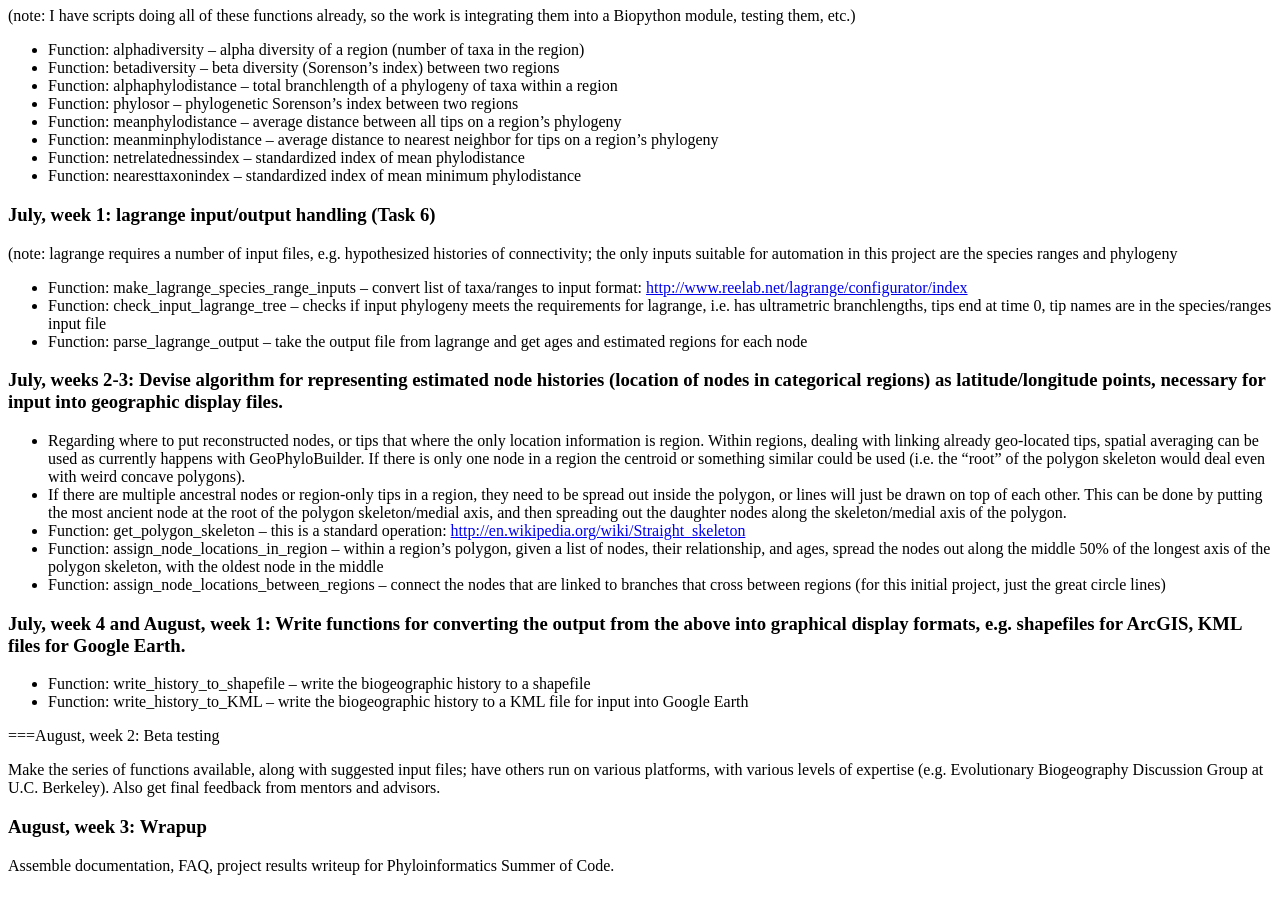
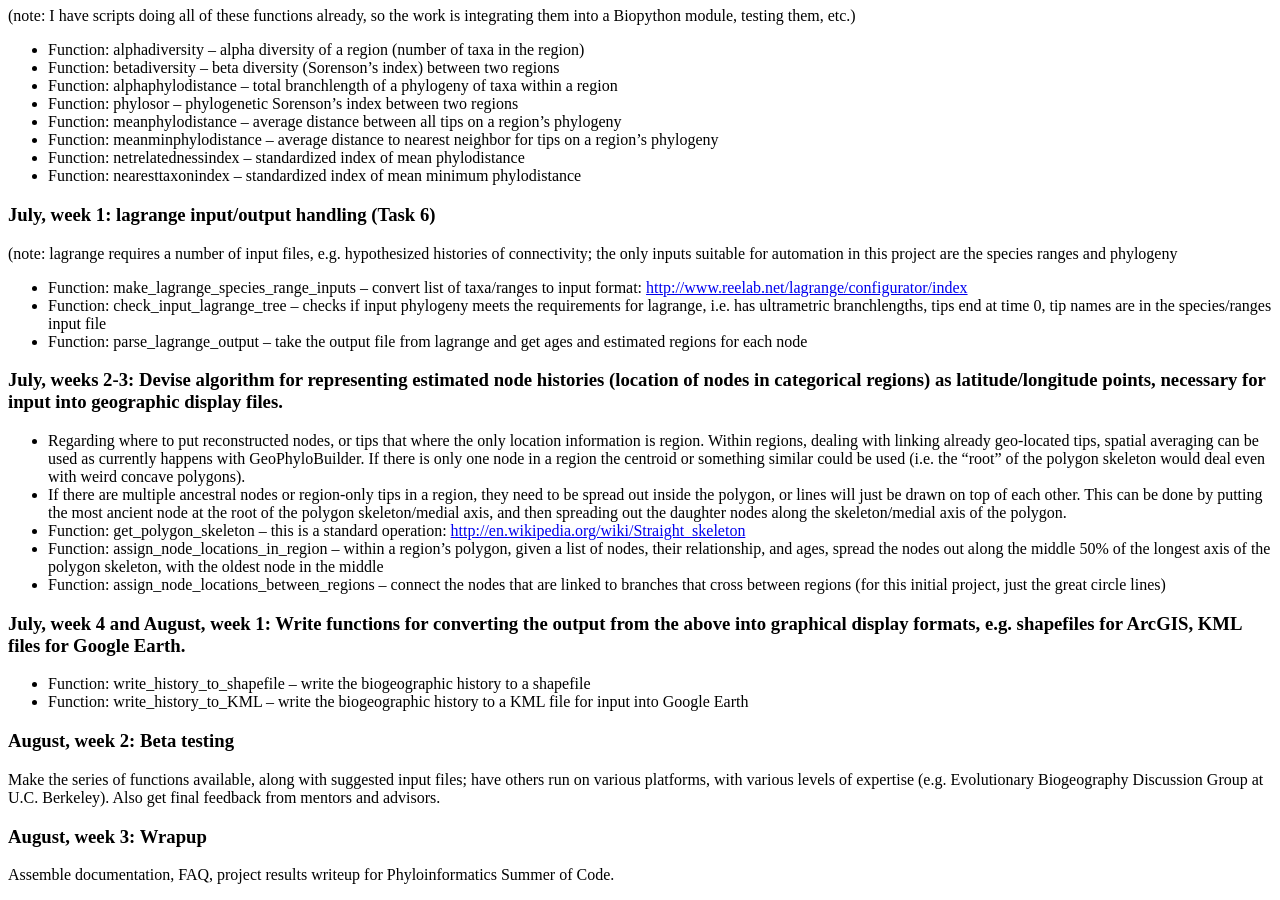
Before and after one commit to biopython/biopython.github.io, a Jekyll site: the page built from wiki/BioGeography.md, in a window 1280 px wide and 900 px high, scrolled down 1129 px. Built offline with Jekyll 4.4.1, drawn with Linux system fonts in a browser that asks for light colours.

Commit message:
/* Work Plan */

```diff
--- a/wiki/BioGeography.md
+++ b/wiki/BioGeography.md
@@ -174,7 +174,7 @@ this project are the species ranges and phylogeny
 -   Function: write\_history\_to\_KML – write the biogeographic history
     to a KML file for input into Google Earth
 
-===August, week 2: Beta testing
+### August, week 2: Beta testing
 
 Make the series of functions available, along with suggested input
 files; have others run on various platforms, with various levels of
```
Also changed, not shown: 1 other file.
